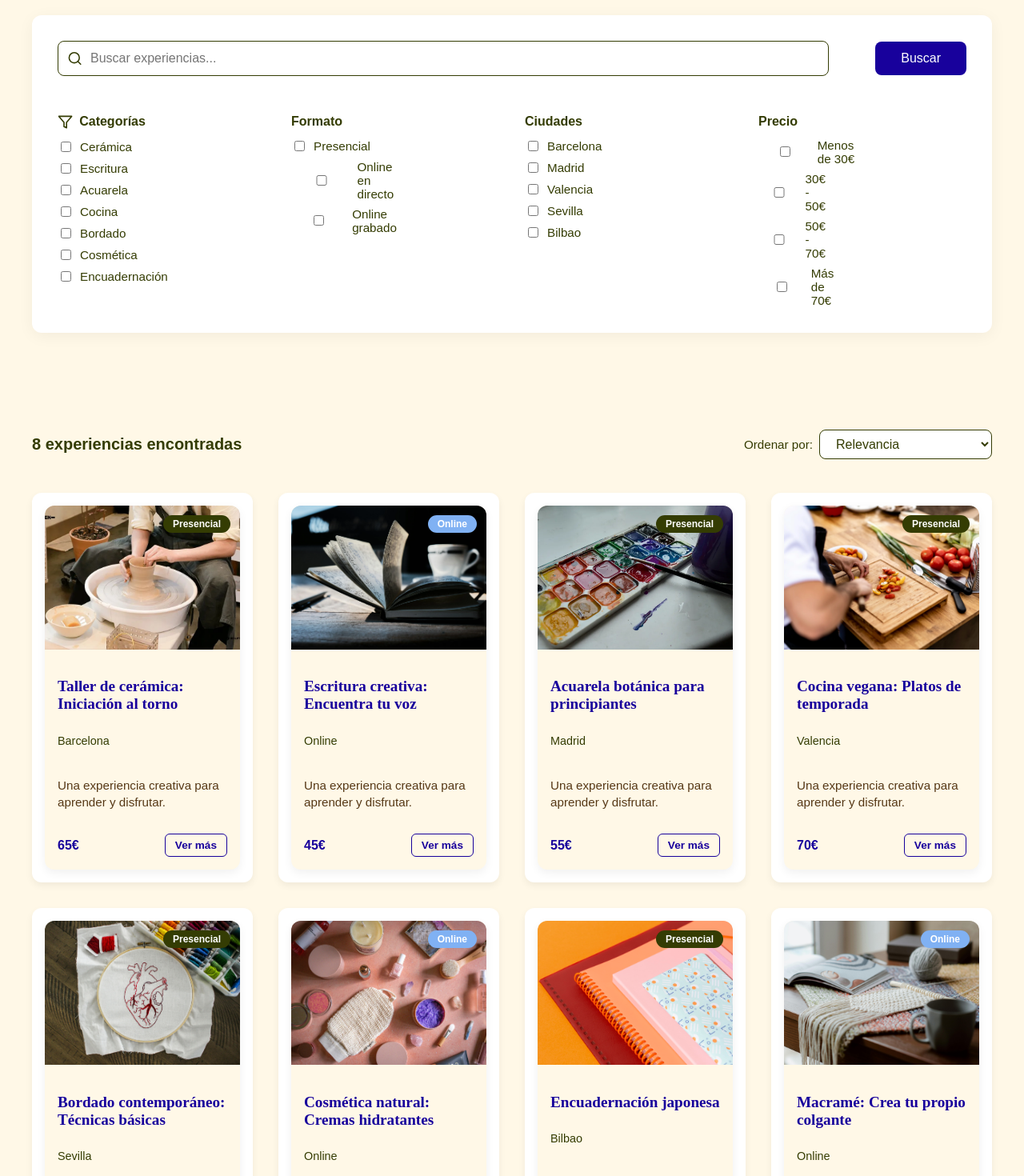
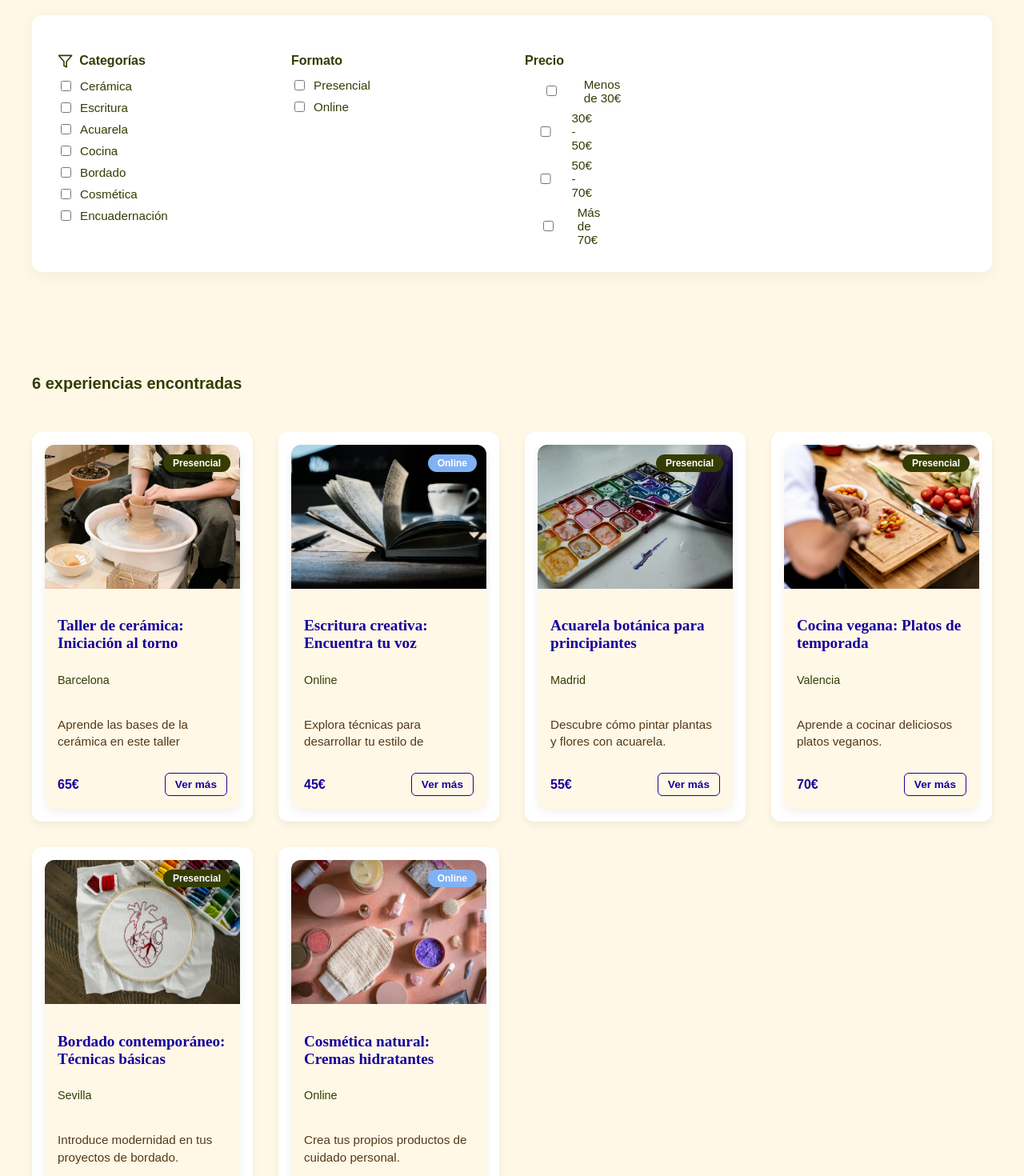
Before and after one commit to Akalchi/marketplaceArtPrint, a React (Vite) app: page /catalog in a window 1280 px wide. Shown: the part 400-1870 px from the top of the page at 80% size. Built offline with nearby package versions, Linux system fonts and the light colour scheme; a web font is replaced by a local one.

Commit message:
FIX- grid filter error not filtering

```diff
--- /dev/null
+++ b/src/data/Experiences.js
@@ -0,0 +1,70 @@
+const experiences = [
+    {
+      id: 1,
+      title: "Taller de cerámica: Iniciación al torno",
+      category: "Cerámica",
+      location: "Barcelona",
+      price: 65,
+      image: "../../public/img/iniciacion-torno.webp",
+      format: "Presencial",
+      date: "2023-10-01",
+      description: "Aprende las bases de la cerámica en este taller práctico.",
+    },
+    {
+      id: 2,
+      title: "Escritura creativa: Encuentra tu voz",
+      category: "Escritura",
+      location: "Online",
+      price: 45,
+      image: "../../public/img/escritura-creativa.webp",
+      format: "Online",
+      date: "2023-09-15",
+      description: "Explora técnicas para desarrollar tu estilo de escritura.",
+    },
+    {
+      id: 3,
+      title: "Acuarela botánica para principiantes",
+      category: "Acuarela",
+      location: "Madrid",
+      price: 55,
+      image: "../../public/img/acuarela-botanica.webp",
+      format: "Presencial",
+      date: "2023-10-05",
+      description: "Descubre cómo pintar plantas y flores con acuarela.",
+    },
+    {
+      id: 4,
+      title: "Cocina vegana: Platos de temporada",
+      category: "Cocina",
+      location: "Valencia",
+      price: 70,
+      image: "../../public/img/cocina-vegana.webp",
+      format: "Presencial",
+      date: "2023-10-10",
+      description: "Aprende a cocinar deliciosos platos veganos.",
+    },
+    {
+      id: 5,
+      title: "Bordado contemporáneo: Técnicas básicas",
+      category: "Bordado",
+      location: "Sevilla",
+      price: 50,
+      image: "../../public/img/bordado-moderno.jpg",
+      format: "Presencial",
+      date: "2023-09-20",
+      description: "Introduce modernidad en tus proyectos de bordado.",
+    },
+    {
+      id: 6,
+      title: "Cosmética natural: Cremas hidratantes",
+      category: "Cosmética",
+      location: "Online",
+      price: 40,
+      image: "../../public/img/cosmetica-natural.webp",
+      format: "Online",
+      date: "2023-10-15",
+      description: "Crea tus propios productos de cuidado personal.",
+    },
+  ];
+
+export default experiences
--- a/src/pages/Catalog.jsx
+++ b/src/pages/Catalog.jsx
@@ -1,103 +1,67 @@
-import { useState } from "react";
+import React, { useState } from "react";
 import { FiFilter, FiSearch } from "react-icons/fi";
 import ExperienceCard from "../components/experience-card/ExperienceCard";
 import ExperienceModal from "../components/experience-modal/ExperienceModal";
 import styles from "./Catalog.module.css";
+import experiences from "../data/Experiences";
 
-const experiences = [
-  {
-    id: 1,
-    title: "Taller de cerámica: Iniciación al torno",
-    category: "Cerámica",
-    location: "Barcelona",
-    price: 65,
-    image: "../../public/img/iniciacion-torno.webp",
-    format: "Presencial",
-  },
-  {
-    id: 2,
-    title: "Escritura creativa: Encuentra tu voz",
-    category: "Escritura",
-    location: "Online",
-    price: 45,
-    image: "../../public/img/escritura-creativa.webp",
-    format: "Online",
-  },
-  {
-    id: 3,
-    title: "Acuarela botánica para principiantes",
-    category: "Acuarela",
-    location: "Madrid",
-    price: 55,
-    image: "../../public/img/acuarela-botanica.webp",
-    format: "Presencial",
-  },
-  {
-    id: 4,
-    title: "Cocina vegana: Platos de temporada",
-    category: "Cocina",
-    location: "Valencia",
-    price: 70,
-    image: "../../public/img/cocina-vegana.webp",
-    format: "Presencial",
-  },
-  {
-    id: 5,
-    title: "Bordado contemporáneo: Técnicas básicas",
-    category: "Bordado",
-    location: "Sevilla",
-    price: 50,
-    image: "../../public/img/bordado-moderno.jpg",
-    format: "Presencial",
-  },
-  {
-    id: 6,
-    title: "Cosmética natural: Cremas hidratantes",
-    category: "Cosmética",
-    location: "Online",
-    price: 40,
-    image: "../../public/img/cosmetica-natural.webp",
-    format: "Online",
-  },
-  {
-    id: 7,
-    title: "Encuadernación japonesa",
-    category: "Encuadernación",
-    location: "Bilbao",
-    price: 60,
-    image: "../../public/img/encuadernacion-japonesa.jpg",
-    format: "Presencial",
-  },
-  {
-    id: 8,
-    title: "Macramé: Crea tu propio colgante",
-    category: "Bordado",
-    location: "Online",
-    price: 35,
-    image: "../../public/img/macrame.jpg",
-    format: "Online",
-  },
-];
 
 const ExperienciasPage = () => {
   const [selectedExperience, setSelectedExperience] = useState(null);
+  const [filters, setFilters] = useState({
+    categories: [],
+    formats: [],
+    cities: [],
+    priceRange: null,
+  });
+  const [searchTerm, setSearchTerm] = useState("");
+  const [sortCriteria, setSortCriteria] = useState("relevance");
 
-  const openModal = (experience) => {
-    setSelectedExperience(experience);
+  const handleFilterChange = (type, value) => {
+    setFilters((prevFilters) => {
+      if (type === "priceRange") {
+        return { ...prevFilters, priceRange: value };
+      }
+      const filterKey = `${type}s`;
+      const updatedFilters = prevFilters[filterKey].includes(value)
+        ? prevFilters[filterKey].filter((item) => item !== value)
+        : [...prevFilters[filterKey], value];
+      return { ...prevFilters, [filterKey]: updatedFilters };
+    });
   };
 
-  const closeModal = () => {
-    console.log("Forzando cierre del modal...");
-    setSelectedExperience(null);
-    setTimeout(() => {
-      setSelectedExperience(null);
-    }, 10); // Asegura que React detecte el cambio
-  };
+  const filteredExperiences = experiences
+    .filter((exp) =>
+      exp.title.toLowerCase().includes(searchTerm.toLowerCase()) ||
+      exp.description.toLowerCase().includes(searchTerm.toLowerCase())
+    )
+    .filter((exp) => {
+      const matchesCategory =
+        filters.categories.length === 0 || filters.categories.includes(exp.category);
+      const matchesFormat =
+        filters.formats.length === 0 || filters.formats.includes(exp.format);
+     /*  const matchesCity =
+        filters.cities.length === 0 || filters.cities.includes(exp.location); */
 
+      let matchesPrice = true;
+      if (filters.priceRange) {
+        const [min, max] = filters.priceRange.split("-").map(Number);
+        matchesPrice = exp.price >= min && exp.price <= max;
+      }
+
+      return matchesCategory && matchesFormat && /* matchesCity *//*  &&  */matchesPrice;
+    });
+
+  const sortedExperiences = [...filteredExperiences].sort((a, b) => {
+    if (sortCriteria === "price-asc") return a.price - b.price;
+    if (sortCriteria === "price-desc") return b.price - a.price;
+    if (sortCriteria === "recent")
+      return new Date(b.date) - new Date(a.date);
+    return 0;
+  });
 
   return (
     <div className={styles.experienciasPage}>
-      {/* Título */}
       <div className={styles.pageTitleSection}>
         <div className={styles.container}>
           <h1 className={styles.pageTitle}>Experiencias creativas</h1>
@@ -107,23 +71,23 @@ const ExperienciasPage = () => {
         </div>
       </div>
 
-      {/* Buscador y filtros */}
       <div className={styles.container}>
         <div className={styles.searchFiltersContainer}>
-          <div className={styles.searchContainer}>
+          {/* <div className={styles.searchContainer}>
             <div className={styles.searchInputWrapper}>
               <FiSearch className={styles.searchIcon} />
               <input
                 type="text"
                 placeholder="Buscar experiencias..."
                 className={styles.searchInput}
+                value={searchTerm}
+                onChange={(e) => setSearchTerm(e.target.value)}
               />
             </div>
             <button className={styles.searchButton}>Buscar</button>
-          </div>
+          </div> */}
 
           <div className={styles.filtersGrid}>
-            {/* Categorías */}
             <div className={styles.filterGroup}>
               <h3 className={styles.filterTitle}>
                 <FiFilter className={styles.filterIcon} />
@@ -133,7 +97,12 @@ const ExperienciasPage = () => {
                 {["Cerámica", "Escritura", "Acuarela", "Cocina", "Bordado", "Cosmética", "Encuadernación"].map(
                   (category) => (
                     <div key={category} className={styles.filterOption}>
-                      <input type="checkbox" id={`category-${category}`} />
+                      <input
+                        type="checkbox"
+                        id={`category-${category}`}
+                        checked={filters.categories.includes(category)}
+                        onChange={() => handleFilterChange("category", category)}
+                      />
                       <label htmlFor={`category-${category}`}>{category}</label>
                     </div>
                   )
@@ -141,40 +110,57 @@ const ExperienciasPage = () => {
               </div>
             </div>
 
-            {/* Formato */}
             <div className={styles.filterGroup}>
               <h3 className={styles.filterTitle}>Formato</h3>
               <div className={styles.filterOptions}>
-                {["Presencial", "Online en directo", "Online grabado"].map((format) => (
+                {["Presencial", "Online"].map((format) => (
                   <div key={format} className={styles.filterOption}>
-                    <input type="checkbox" id={`format-${format}`} />
+                    <input
+                      type="checkbox"
+                      id={`format-${format}`}
+                      checked={filters.formats.includes(format)}
+                      onChange={() => handleFilterChange("format", format)}
+                    />
                     <label htmlFor={`format-${format}`}>{format}</label>
                   </div>
                 ))}
               </div>
             </div>
 
-            {/* Ciudades */}
-            <div className={styles.filterGroup}>
+           {/*  <div className={styles.filterGroup}>
               <h3 className={styles.filterTitle}>Ciudades</h3>
               <div className={styles.filterOptions}>
                 {["Barcelona", "Madrid", "Valencia", "Sevilla", "Bilbao"].map((city) => (
                   <div key={city} className={styles.filterOption}>
-                    <input type="checkbox" id={`city-${city}`} />
+                    <input
+                      type="checkbox"
+                      id={`city-${city}`}
+                      checked={filters.cities.includes(city)}
+                      onChange={() => handleFilterChange("city", city)}
+                    />
                     <label htmlFor={`city-${city}`}>{city}</label>
                   </div>
                 ))}
               </div>
-            </div>
+            </div> */}
 
-            {/* Precio */}
             <div className={styles.filterGroup}>
               <h3 className={styles.filterTitle}>Precio</h3>
               <div className={styles.filterOptions}>
-                {["Menos de 30€", "30€ - 50€", "50€ - 70€", "Más de 70€"].map((price) => (
-                  <div key={price} className={styles.filterOption}>
-                    <input type="checkbox" id={`price-${price}`} />
-                    <label htmlFor={`price-${price}`}>{price}</label>
+                {[
+                  { label: "Menos de 30€", range: "0-30" },
+                  { label: "30€ - 50€", range: "30-50" },
+                  { label: "50€ - 70€", range: "50-70" },
+                  { label: "Más de 70€", range: "70-9999" },
+                ].map(({ label, range }) => (
+                  <div key={range} className={styles.filterOption}>
+                    <input
+                      type="checkbox"
+                      id={`price-${range}`}
+                      checked={filters.priceRange === range}
+                      onChange={() => handleFilterChange("priceRange", range)}
+                    />
+                    <label htmlFor={`price-${range}`}>{label}</label>
                   </div>
                 ))}
               </div>
@@ -183,23 +169,26 @@ const ExperienciasPage = () => {
         </div>
       </div>
 
-      {/* Grid de experiencias */}
       <div className={styles.container}>
         <div className={styles.experiencesHeader}>
-          <h2 className={styles.experiencesCount}>{experiences.length} experiencias encontradas</h2>
+          <h2 className={styles.experiencesCount}>{sortedExperiences.length} experiencias encontradas</h2>
           <div className={styles.sortContainer}>
-            <span className={styles.sortLabel}>Ordenar por:</span>
-            <select className={styles.sortSelect}>
-              <option>Relevancia</option>
-              <option>Precio: menor a mayor</option>
-              <option>Precio: mayor a menor</option>
-              <option>Más recientes</option>
-            </select>
+            {/* <span className={styles.sortLabel}>Ordenar por:</span>
+            <select
+              className={styles.sortSelect}
+              value={sortCriteria}
+              onChange={(e) => setSortCriteria(e.target.value)}
+            >
+              <option value="relevance">Relevancia</option>
+              <option value="price-asc">Precio: menor a mayor</option>
+              <option value="price-desc">Precio: mayor a menor</option>
+              <option value="recent">Más recientes</option>
+            </select> */}
           </div>
         </div>
 
         <div className={styles.experiencesGrid}>
-          {experiences.map((exp) => (
+          {sortedExperiences.map((exp) => (
             <div key={exp.id} className={styles.experienceCard}>
               <ExperienceCard
                 title={exp.title}
@@ -207,8 +196,8 @@ const ExperienciasPage = () => {
                 format={exp.format}
                 price={exp.price}
                 image={exp.image}
-                description="Una experiencia creativa para aprender y disfrutar."
-                onClick={() => openModal(exp)}
+                description={exp.description}
+                onClick={() => setSelectedExperience(exp)}
               />
             </div>
           ))}
@@ -219,9 +208,8 @@ const ExperienciasPage = () => {
         </div>
       </div>
 
-      {/* Modal */}
       {selectedExperience && (
-        <ExperienceModal experience={selectedExperience} onClose={closeModal} />
+        <ExperienceModal experience={selectedExperience} onClose={() => setSelectedExperience(null)} />
       )}
     </div>
   );
```
